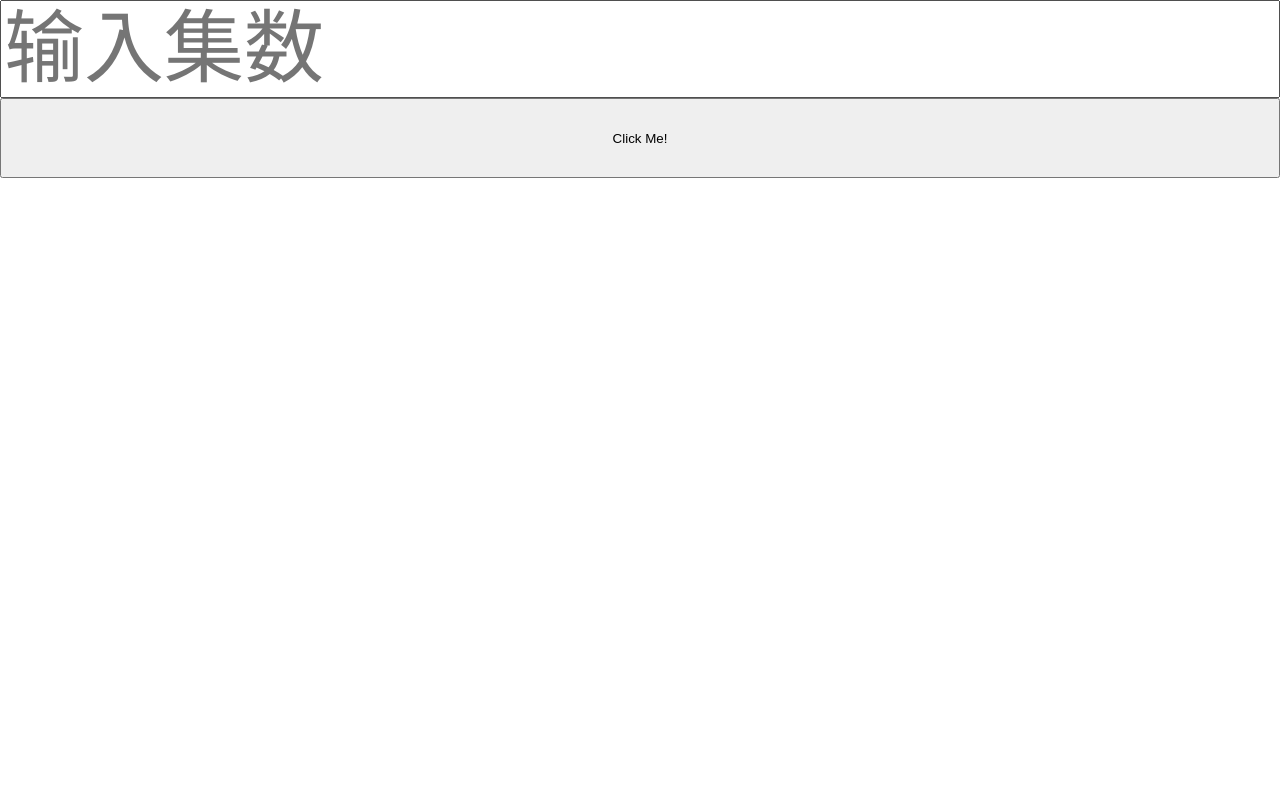
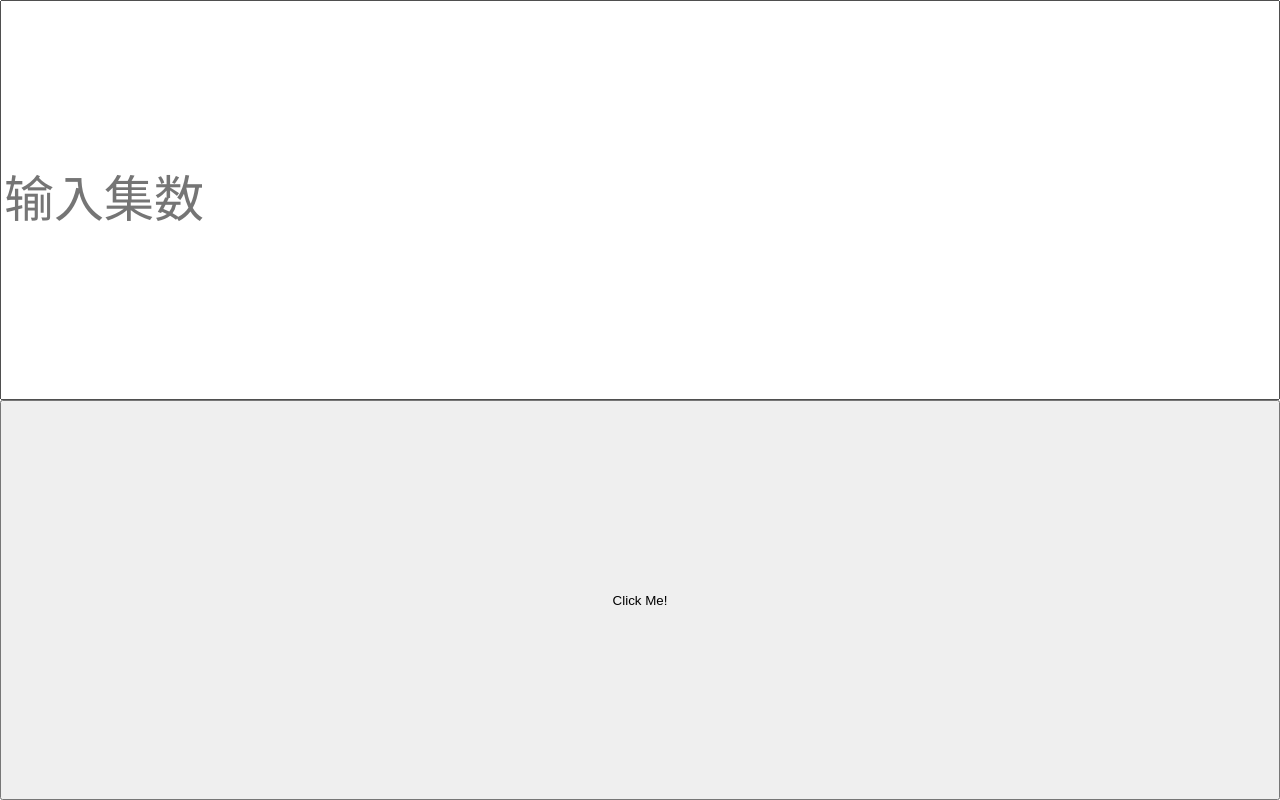
Before and after one commit to kevinwchn/ksite, a Vue app: page /conan in a window 1280 px wide. Built offline with nearby package versions, Linux system fonts and the light colour scheme.

Commit message:
Trigger redirect of conan on blur and length check

```diff
--- a/src/views/Conan.vue
+++ b/src/views/Conan.vue
@@ -3,6 +3,9 @@
     <input
       v-model="episodeId"
       placeholder="输入集数"
+      @keyup.enter="submit"
+      @blur="submit"
+      @keyup="checkAndSubmit"
       class="episode-input"
     >
     <button
@@ -15,13 +18,14 @@
 
 <style scoped>
 .episode-input {
-  font-size: 80px;
+  font-size: 50px;
+  height: 50vh;
   width: 100%;
 }
 
 .submit-btn {
   width: 100%;
-  height: 80px;
+  height: 50vh;
 }
 </style>
 
@@ -43,8 +47,15 @@ export default {
   },
   methods: {
     async submit () {
-      const response = await axios.get(`${process.env.VUE_APP_API_ENDPOINT}/episodes/conan/${this.episodeId}`)
-      window.location.href = this.classicBrowser ? response.data.classicUrl : response.data.newUrl;
+      if (this.episodeId) {
+        const response = await axios.get(`${process.env.VUE_APP_API_ENDPOINT}/episodes/conan/${this.episodeId}`)
+        window.location.href = this.classicBrowser ? response.data.classicUrl : response.data.newUrl
+      }
+    },
+    async checkAndSubmit () {
+      if (this.episodeId.length === 3) {
+        await this.submit()
+      }
     }
   }
 }
--- a/src/views/Home.vue
+++ b/src/views/Home.vue
@@ -1,11 +1,10 @@
 <template>
   <div class="home">
     <p class="title">Ksite</p>
-    Hello! This is Kevin Wang's play ground.<br />
+    Hello! This is Kevin Wang's playground. I love building <a href="https://vuejs.org/">Vue.js</a> and <a href="https://nodejs.org/en/">Node.js</a> apps.<br />
     <Visitor />
-    <br />
+    Watch <router-link to="/conan">柯南</router-link> on your TV. <br />
     Watch the <router-link to="/psy">Psyduck</router-link> swimming.
-    <div style="height: 10vh;"></div>
     <SkatingCat />
   </div>
 </template>
```
